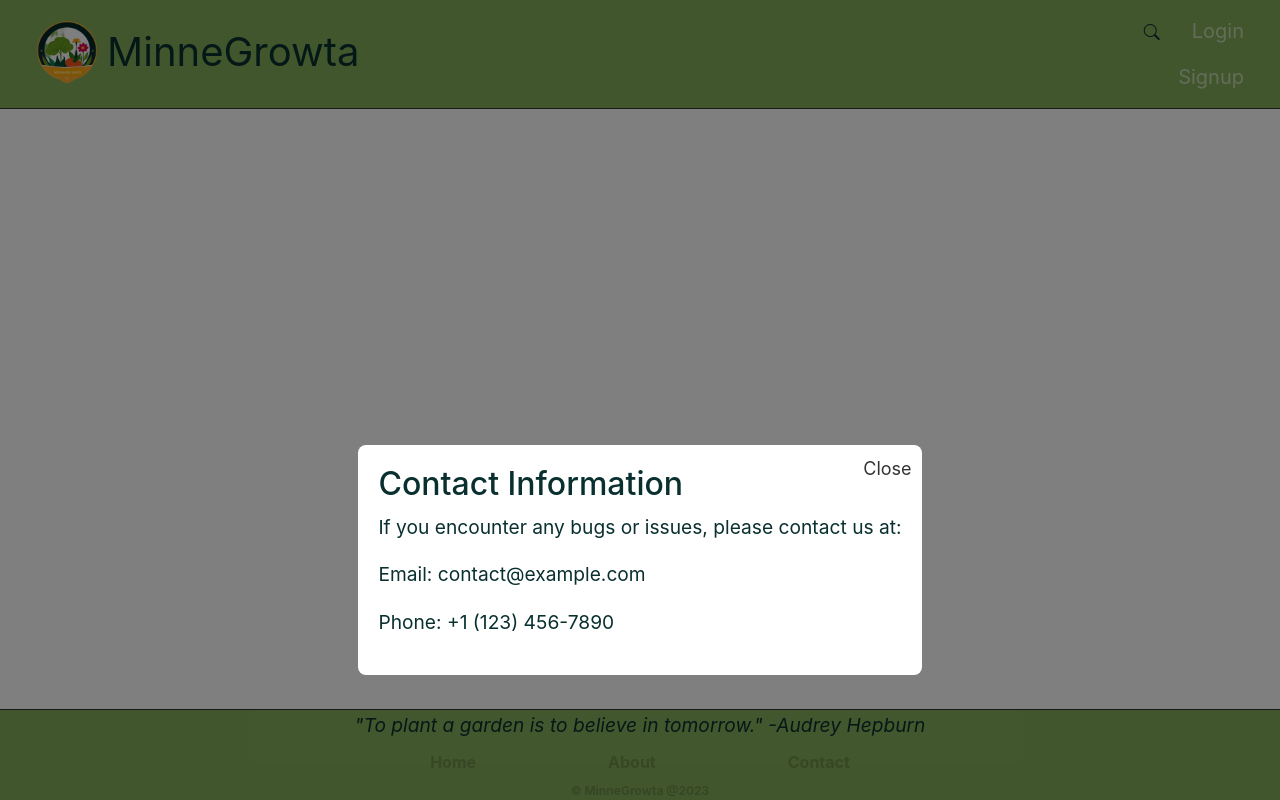
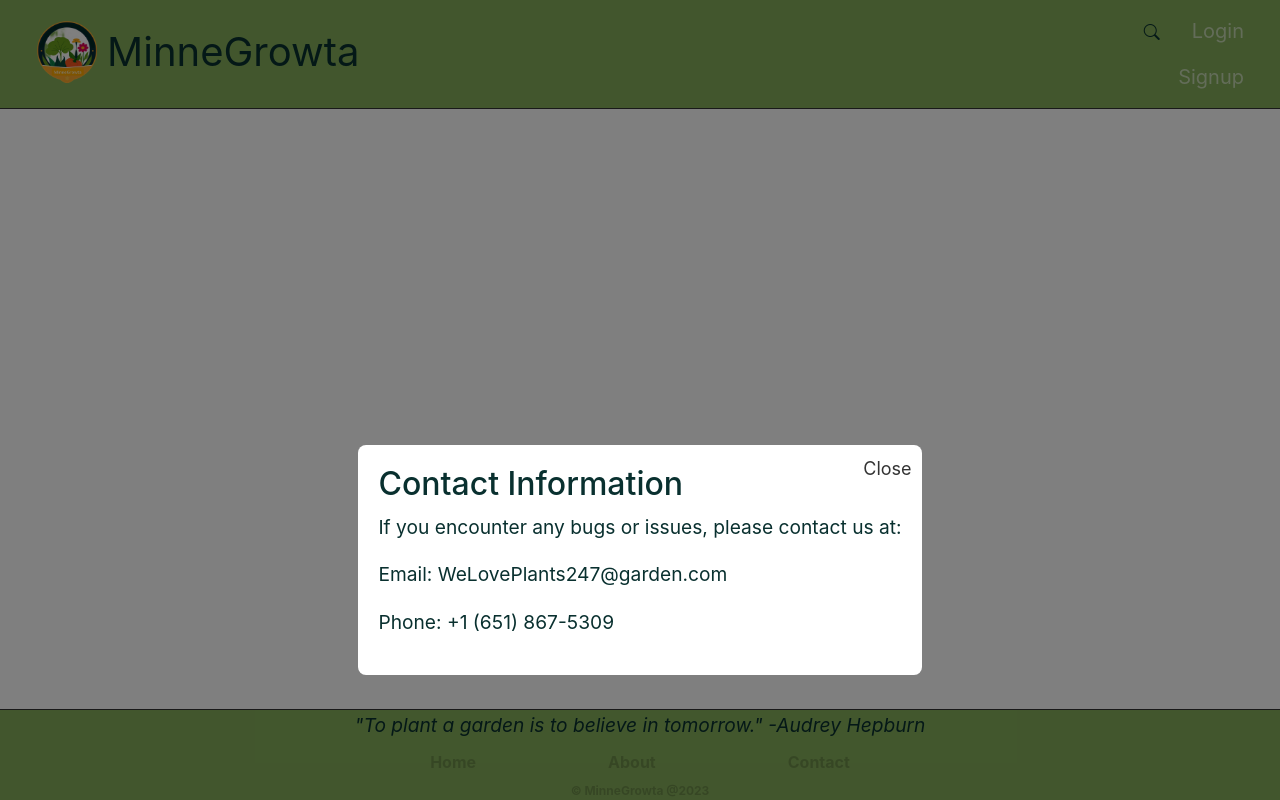
Before and after one commit to laurbaur024/minnegrowta, a React (Create React App) app in the folder client/: page /search in a window 1280 px wide. Both pictures are taken after a click on the button "Contact". Shown: the part 100-900 px from the top of the page. Built offline with nearby package versions, Linux system fonts and the light colour scheme; what uploader would draw is missing.

Commit message:
added in missing image seed data, took way some unsued variables to clean up the code

```diff
--- a/client/src/components/Footer.jsx
+++ b/client/src/components/Footer.jsx
@@ -14,8 +14,8 @@ const contactContent = (
   <div>
     <h2>Contact Information</h2>
     <p>If you encounter any bugs or issues, please contact us at:</p>
-    <p>Email: contact@example.com</p>
-    <p>Phone: +1 (123) 456-7890</p>
+    <p>Email: WeLovePlants247@garden.com</p>
+    <p>Phone: +1 (651) 867-5309</p>
   </div>
 );
 
--- a/client/src/pages/PlantSearch.js
+++ b/client/src/pages/PlantSearch.js
@@ -1,8 +1,10 @@
 
 
 
-import { Card, CardBody, Button, CardHeader, Heading, Stack, StackDivider, Box, UnorderedList, ListItem, Flex} from '@chakra-ui/react'
+import { Card, CardBody, Button, Heading, Stack, StackDivider, Box, UnorderedList, ListItem, Flex} from '@chakra-ui/react'
 import { useUserContext } from "../ctx/UserContext"
+import "../styles/global.css";
+
 
 
 
@@ -12,7 +14,6 @@ export default function PlantSearch ({search}) {
 
   const { currUser } = useUserContext();
   const id = currUser?.data?._id;
-
 
   //css classes
   const bold = {
@@ -66,15 +67,13 @@ export default function PlantSearch ({search}) {
   }
 
 
-
-
-
   return (
     <Flex width={"100vw"} height={"90vh"} alignContent={"center"} justifyContent={"center"}>
 
-      {search?.map(function (plant){
+      {search ? (
+        search.map(function (plant){
           return (
-          <Card style={card}>
+            <Card style={card} >
               <CardBody>
                 <Stack divider={<StackDivider />} spacing='4'>
                   <Box>
@@ -100,7 +99,9 @@ export default function PlantSearch ({search}) {
               </CardBody>
           </Card>
           )
-      })}
+        }) ) : (
+          <p style={{marginTop: '20px', textAlign: 'center', fontSize: '40px'}}>Click the<br/> magnifying glass <br/> to search <br/> for plants...</p>
+        )}
 
     </Flex>
 
```
Also changed, not shown: client/src/pages/Forum.js (+1 -27 lines), client/src/pages/LoginPage.js (+1 -11 lines), client/src/pages/MyFavorites.js (+1 -17 lines), client/src/pages/Planner.js (+2 -27 lines), client/src/pages/SignupPage.js (+1 -11 lines), 1 other file (tests, documents, lock files or other folders). Lines whose indentation alone changed are shown as unchanged.
